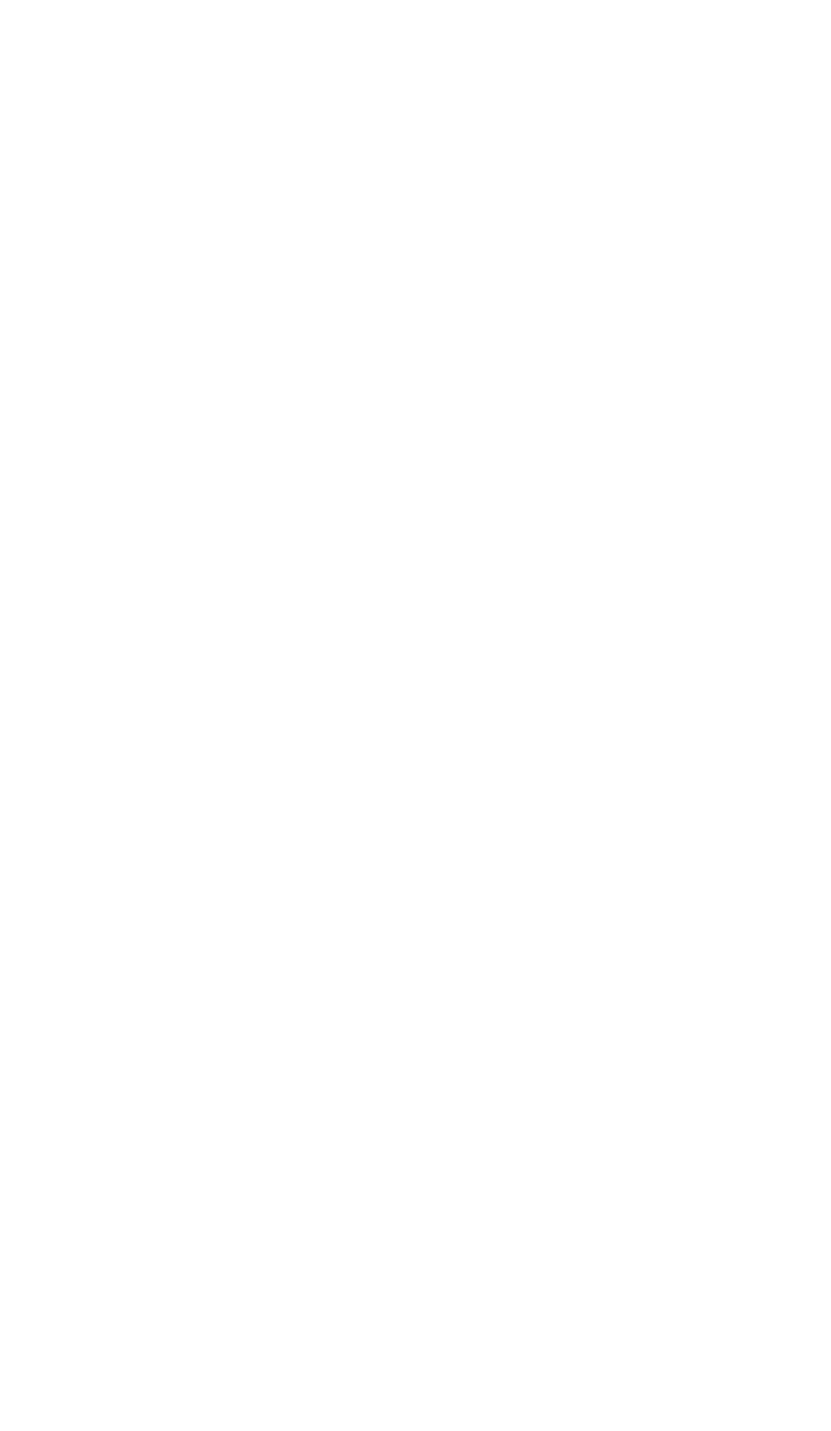
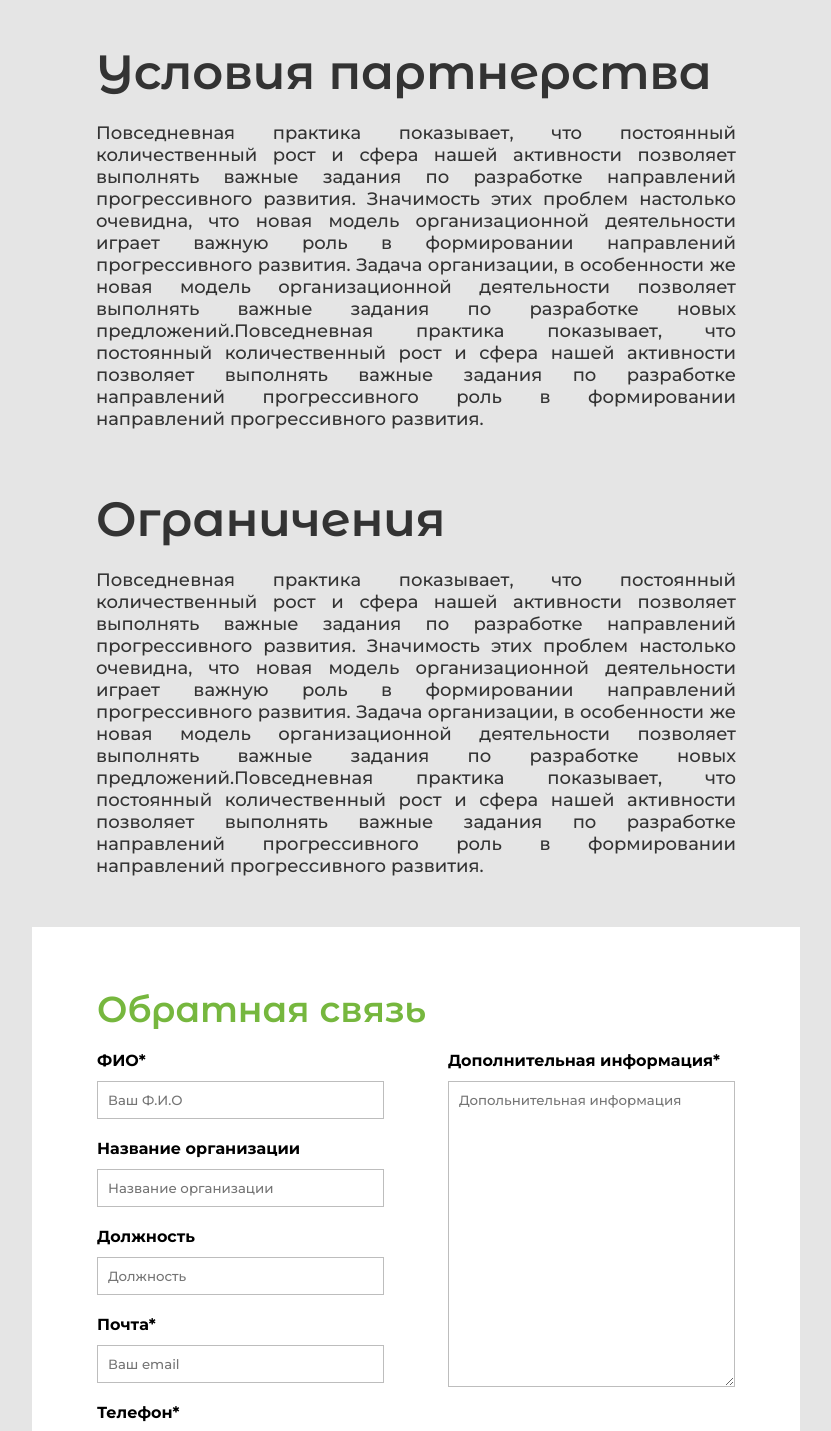
Before and after one commit to Qliento/Frontend, a React (Create React App) app: page /be-partner in a window 1280 px wide. Shown: the part 980-2411 px from the top of the page, without its empty margins (224-1055 px from the left). Before the commit the page ends 800 px from the top, so only its background shows below. Built offline with nearby package versions, Linux system fonts and the light colour scheme.

Commit message:
made layout of the baPartner

```diff
--- a/src/App.js
+++ b/src/App.js
@@ -13,6 +13,8 @@ import Analitic from './components/analitic/analitic';
 import AnaliticCard from './components/analitic_Card/analiticCard';
 import MarketResearch from "./components/marketResearch/marketResearch";
 import OrderResearch from './components/orderResearch/orderResearch';
+import BePartner from './components/bePartner/bePartner';
+
 
 function App() {
   return (
@@ -30,6 +32,7 @@ function App() {
         <Route path="/analiticCard" component={AnaliticCard} />
         <Route path="/market-research" component={MarketResearch} />
         <Route path="/order-research" component={OrderResearch} />
+        <Route path="/be-partner" component={BePartner} />
       </Switch>
       </div>
       <Footer />
--- /dev/null
+++ b/src/components/bePartner/bePartner.js
@@ -0,0 +1,54 @@
+import React from 'react';
+import st from './bePartner.module.css'
+
+
+const BePartner = () =>{
+
+
+    return(
+        <div className={st.be_partner}>
+            <img src={require('./bePartner.png')} alt="img"></img>
+            <div className={st.be_partner_container}>
+                <h2>Стать партнером</h2>
+                <p>Повседневная практика показывает, что постоянный количественный рост и сфера нашей активности позволяет выполнять важные задания по разработке направлений прогрессивного развития. Значимость этих проблем настолько очевидна, что новая модель организационной деятельности играет важную роль в формировании направлений прогрессивного развития.
+
+Задача организации, в особенности же новая модель организационной деятельности позволяет выполнять важные задания по разработке новых предложений.Повседневная практика показывает, что постоянный количественный рост и сфера нашей активности позволяет выполнять важные задания по разработке направлений прогрессивного роль в формировании направлений прогрессивного развития.
+</p>
+                <h2>Условия партнерства</h2>
+                <p>Повседневная практика показывает, что постоянный количественный рост и сфера нашей активности позволяет выполнять важные задания по разработке направлений прогрессивного развития. Значимость этих проблем настолько очевидна, что новая модель организационной деятельности играет важную роль в формировании направлений прогрессивного развития.
+
+Задача организации, в особенности же новая модель организационной деятельности позволяет выполнять важные задания по разработке новых предложений.Повседневная практика показывает, что постоянный количественный рост и сфера нашей активности позволяет выполнять важные задания по разработке направлений прогрессивного роль в формировании направлений прогрессивного развития.
+</p>
+                <h2>Ограничения</h2>
+                <p>Повседневная практика показывает, что постоянный количественный рост и сфера нашей активности позволяет выполнять важные задания по разработке направлений прогрессивного развития. Значимость этих проблем настолько очевидна, что новая модель организационной деятельности играет важную роль в формировании направлений прогрессивного развития.
+
+Задача организации, в особенности же новая модель организационной деятельности позволяет выполнять важные задания по разработке новых предложений.Повседневная практика показывает, что постоянный количественный рост и сфера нашей активности позволяет выполнять важные задания по разработке направлений прогрессивного роль в формировании направлений прогрессивного развития.
+</p>
+            </div>
+            <div className={st.order_form}>
+                <h3>Обратная связь</h3>
+                <form>
+                    <div className={st.form_input_block}>
+                        <label for="name">ФИО*</label>
+                        <input id="name" placeholder="Ваш Ф.И.О"></input>
+                        <label for="companyName">Название организации</label>
+                        <input id="companyName" placeholder="Название организации"></input>
+                        <label for="position">Должность</label>
+                        <input id="position" placeholder="Должность"></input>
+                        <label for="mail">Почта*</label>
+                        <input id="mail" placeholder="Ваш email"></input>
+                        <label for="phone">Телефон*</label>
+                        <input id="phone" placeholder="+996___-__-__-__"></input>
+                    </div>
+                    <div className={st.form_textarea_block}>
+                        <label for="description">Дополнительная информация*</label>
+                        <textarea id="description" placeholder="Допольнительная информация"></textarea>
+                        <button>Отправить</button>
+                    </div>
+                </form>
+            </div>
+        </div>
+    )
+}
+
+export default BePartner;
--- /dev/null
+++ b/src/components/bePartner/bePartner.module.css
@@ -0,0 +1,94 @@
+.be_partner{
+    padding-bottom: 120px;
+}
+
+.be_partner img{
+    width: 100%;
+}
+
+.be_partner_container{
+    padding: 0 25%;
+    color: #333333;
+    margin-bottom: 50px;
+}
+
+.be_partner_container h2{
+    font-family: Montserrat Alternates;
+    font-weight: 600;
+    font-size: 48px;
+    line-height: 59px;
+    margin-top: 60px;
+}
+
+.be_partner_container p{
+    font-size: 18px;
+    line-height: 22px;
+    text-align: justify;
+    margin-top: 20px;
+}
+
+.order_form{
+    width: 60%;
+    margin-left: 20%;
+    padding: 60px 65px;
+    background-color: #fff;
+}
+
+.order_form h3{
+    font-family: Montserrat Alternates;
+    font-weight: 600;
+    font-size: 36px;
+    line-height: 44px;
+    color: var(--green);
+}
+
+.order_form p{
+    margin: 30px 0;
+    font-size: 18px;
+    line-height: 22px;
+    text-align: justify;
+    color: #4F4F4F;
+}
+
+.order_form form{
+    display: flex;
+    justify-content: space-between;
+    flex-wrap: wrap;
+}
+
+.order_form form > div{
+    width: 45%;
+}
+
+.form_input_block, .form_textarea_block{
+    display: flex;
+    flex-direction: column;
+}
+
+.form_input_block label, .form_textarea_block label{
+    font-weight: 600;
+    font-size: 16px;
+    line-height: 20px;
+    margin-top: 20px;
+    margin-bottom: 10px;
+}
+
+.form_input_block input{
+    border: 1px solid #BDBDBD;
+    padding: 10px;
+}
+
+.form_textarea_block textarea{
+    height: 100%;
+    border: 1px solid #BDBDBD;
+    padding: 10px;
+}
+
+.form_textarea_block button{
+    margin-top: 50px;
+    background: #76B73E;
+    width: 100%;
+    height: 50px;
+    color: #fff;
+    border: none;
+}
--- a/src/components/header/header.js
+++ b/src/components/header/header.js
@@ -59,7 +59,7 @@ const Header = () => (
       <Link to="/"><span>Новости</span></Link>
       <Link to="/about-us"><span>О нас</span></Link>
       <Link to="/analitic"><span>Аналитика</span></Link>
-      <Link to="/"><span>Стать партнёром</span></Link>
+      <Link to="/be-partner"><span>Стать партнёром</span></Link>
       <Link to="/"><span>Вопросы и ответы</span></Link>
       <Link to="/market-research"><span>Маркет исследований</span></Link>
       <Link to="/"><span>Продать исследования</span></Link>
```
Also changed, not shown: src/components/bePartner/bePartner.png (added).
